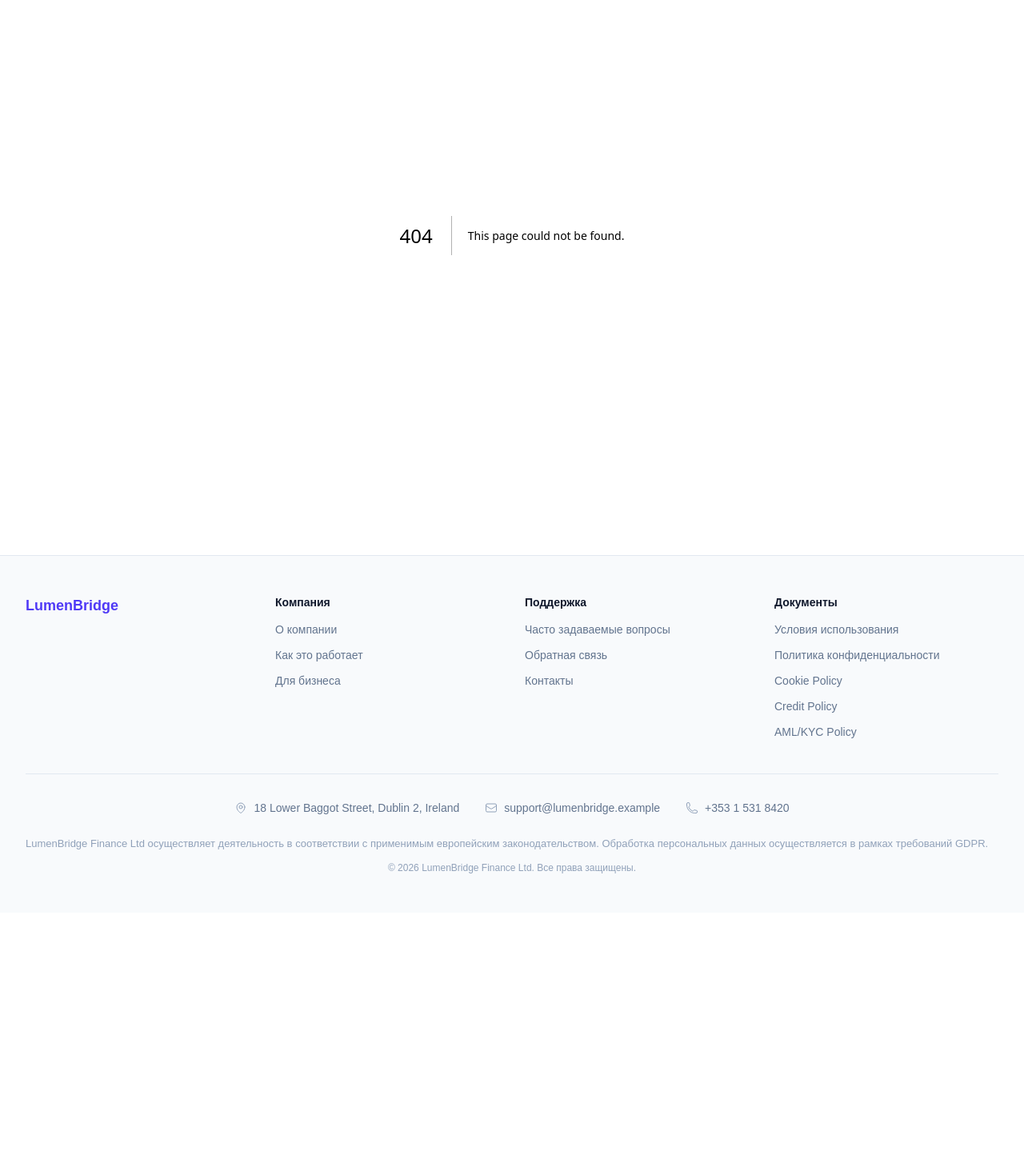
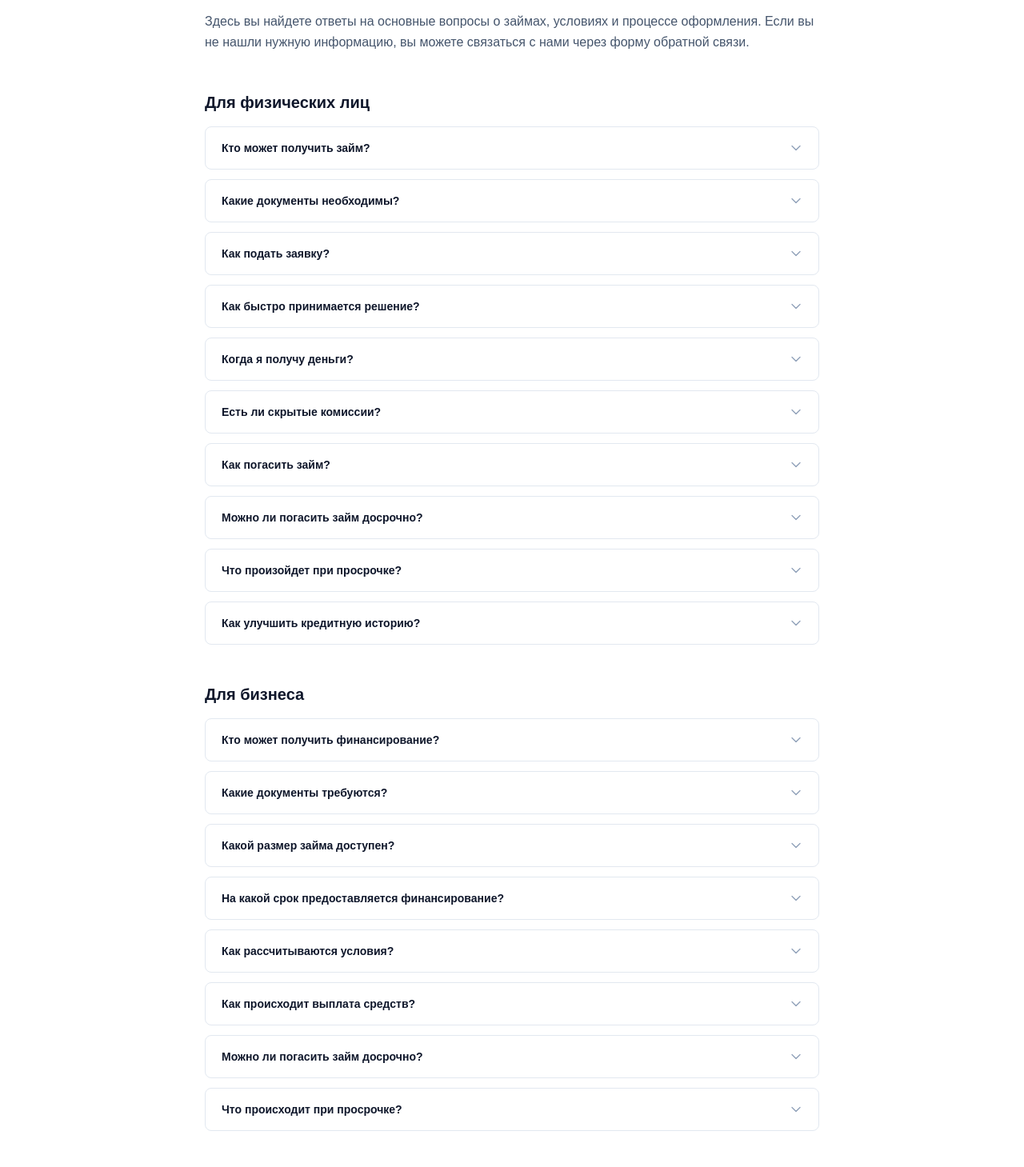
Before and after one commit to antonbukhalov13/04-fullstack-mvp, a Next.js app in the folder frontend/: page /faq in a window 1280 px wide. Before the commit this address had no page. Shown: the part 171-1630 px from the top of the page at 80% size. Before the commit the page ends 1312 px from the top, so only its background shows below. Built offline with nearby package versions, Linux system fonts and the light colour scheme.

Commit message:
add full FAQ page with accordion questions for individuals and business

```diff
--- /dev/null
+++ b/frontend/src/app/faq/page.tsx
@@ -0,0 +1,153 @@
+'use client';
+
+import { useState } from 'react';
+import type { Metadata } from 'next';
+
+const individuals = [
+  {
+    q: 'Кто может получить займ?',
+    a: 'Займ доступен для совершеннолетних пользователей с действующим удостоверением личности и зарегистрированным номером телефона.',
+  },
+  {
+    q: 'Какие документы необходимы?',
+    a: 'Для подачи заявки требуется минимальный набор данных. В большинстве случаев достаточно удостоверения личности и активного номера телефона.',
+  },
+  {
+    q: 'Как подать заявку?',
+    a: 'Выберите сумму и срок займа, заполните форму и отправьте заявку на рассмотрение. Весь процесс проходит онлайн.',
+  },
+  {
+    q: 'Как быстро принимается решение?',
+    a: 'Заявки рассматриваются автоматически и обрабатываются в течение нескольких минут.',
+  },
+  {
+    q: 'Когда я получу деньги?',
+    a: 'После одобрения средства переводятся сразу на указанный банковский счёт.',
+  },
+  {
+    q: 'Есть ли скрытые комиссии?',
+    a: 'Нет. Все условия и платежи отображаются до оформления займа.',
+  },
+  {
+    q: 'Как погасить займ?',
+    a: 'Погашение осуществляется через доступные платёжные способы. Подробная информация предоставляется после оформления займа.',
+  },
+  {
+    q: 'Можно ли погасить займ досрочно?',
+    a: 'Да, вы можете погасить займ раньше установленного срока без дополнительных комиссий.',
+  },
+  {
+    q: 'Что произойдет при просрочке?',
+    a: 'В случае просрочки могут начисляться дополнительные платежи. Это также влияет на внутреннюю оценку клиента и будущие условия.',
+  },
+  {
+    q: 'Как улучшить кредитную историю?',
+    a: 'Своевременно погашайте займы — это помогает формировать положительную кредитную историю и повышает шансы на получение более выгодных условий в будущем.',
+  },
+];
+
+const business = [
+  {
+    q: 'Кто может получить финансирование?',
+    a: 'Финансирование доступно для зарегистрированных европейских компаний и индивидуальных предпринимателей.',
+  },
+  {
+    q: 'Какие документы требуются?',
+    a: 'Требуется базовый пакет документов, включая регистрационные данные бизнеса, удостоверение личности и финансовую информацию.',
+  },
+  {
+    q: 'Какой размер займа доступен?',
+    a: 'Сумма займа составляет от 30,000 до 500,000 EUR в зависимости от оценки бизнеса и предоставленных документов.',
+  },
+  {
+    q: 'На какой срок предоставляется финансирование?',
+    a: 'Срок займа — от 1 до 12 месяцев.',
+  },
+  {
+    q: 'Как рассчитываются условия?',
+    a: 'Условия определяются индивидуально на основе анализа финансового состояния бизнеса и уровня риска.',
+  },
+  {
+    q: 'Как происходит выплата средств?',
+    a: 'Средства могут быть переведены на корпоративный счёт или через доступные платёжные системы.',
+  },
+  {
+    q: 'Можно ли погасить займ досрочно?',
+    a: 'Да, досрочное погашение возможно без дополнительных штрафов.',
+  },
+  {
+    q: 'Что происходит при просрочке?',
+    a: 'Могут начисляться дополнительные платежи, а информация о задолженности учитывается при дальнейшей оценке клиента.',
+  },
+];
+
+function AccordionItem({ q, a }: { q: string; a: string }) {
+  const [open, setOpen] = useState(false);
+
+  return (
+    <div className="border border-slate-200 rounded-lg">
+      <button
+        onClick={() => setOpen(!open)}
+        className="w-full flex items-center justify-between px-5 py-4 text-left"
+      >
+        <span className="text-sm font-semibold text-slate-900">{q}</span>
+        <svg
+          className={`h-4 w-4 shrink-0 text-slate-400 transition-transform ${open ? 'rotate-180' : ''}`}
+          fill="none"
+          viewBox="0 0 24 24"
+          strokeWidth={2}
+          stroke="currentColor"
+        >
+          <path strokeLinecap="round" strokeLinejoin="round" d="M19.5 8.25l-7.5 7.5-7.5-7.5" />
+        </svg>
+      </button>
+      {open && (
+        <div className="px-5 pb-4 text-sm text-slate-600 leading-relaxed">
+          {a}
+        </div>
+      )}
+    </div>
+  );
+}
+
+export default function FaqPage() {
+  return (
+    <main className="py-16 bg-white">
+      <div className="mx-auto max-w-7xl px-4 sm:px-6 lg:px-8">
+        <div className="mx-auto max-w-3xl">
+          <h1 className="text-3xl sm:text-4xl font-bold text-slate-900">
+            Часто задаваемые вопросы
+          </h1>
+          <p className="mt-4 text-base text-slate-600 leading-relaxed">
+            Здесь вы найдете ответы на основные вопросы о займах, условиях и
+            процессе оформления. Если вы не нашли нужную информацию, вы можете
+            связаться с нами через форму обратной связи.
+          </p>
+
+          <h2 className="mt-12 text-xl font-semibold text-slate-900">
+            Для физических лиц
+          </h2>
+          <div className="mt-4 space-y-3">
+            {individuals.map((item) => (
+              <AccordionItem key={item.q} q={item.q} a={item.a} />
+            ))}
+          </div>
+
+          <h2 className="mt-12 text-xl font-semibold text-slate-900">
+            Для бизнеса
+          </h2>
+          <div className="mt-4 space-y-3">
+            {business.map((item) => (
+              <AccordionItem key={item.q} q={item.q} a={item.a} />
+            ))}
+          </div>
+
+          <p className="mt-12 text-sm text-slate-600 leading-relaxed">
+            Если у вас остались вопросы, свяжитесь с нами через форму обратной
+            связи или используйте указанные контактные данные.
+          </p>
+        </div>
+      </div>
+    </main>
+  );
+}
```
